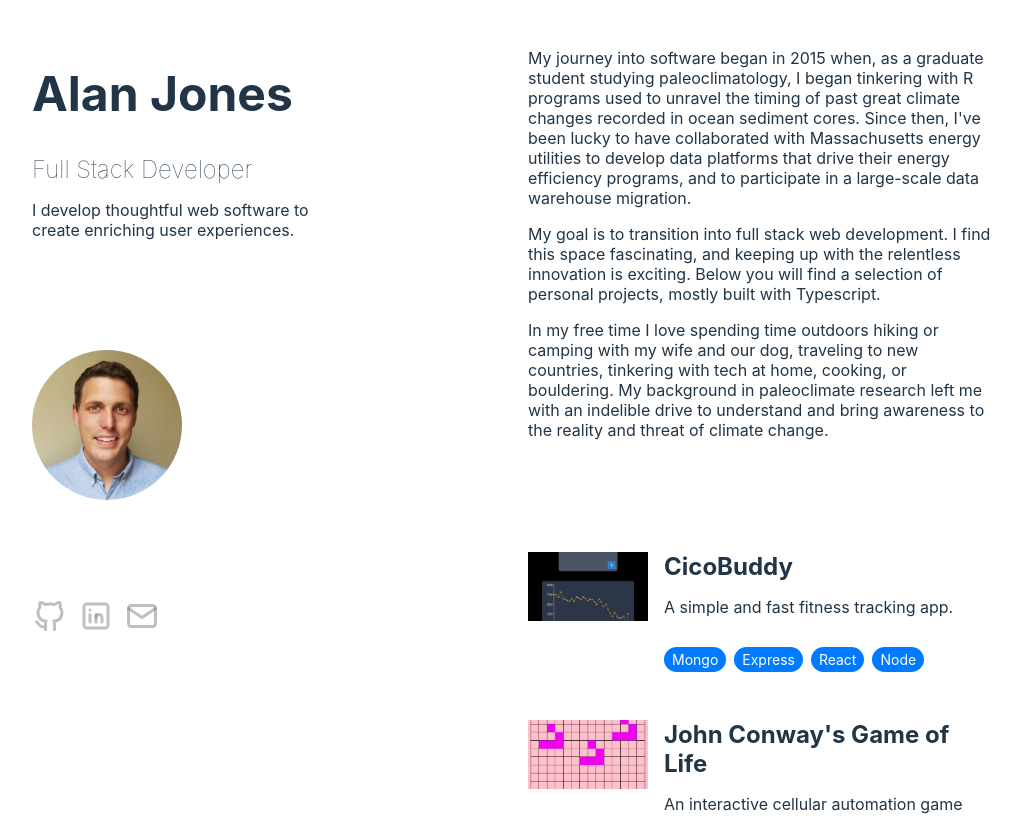
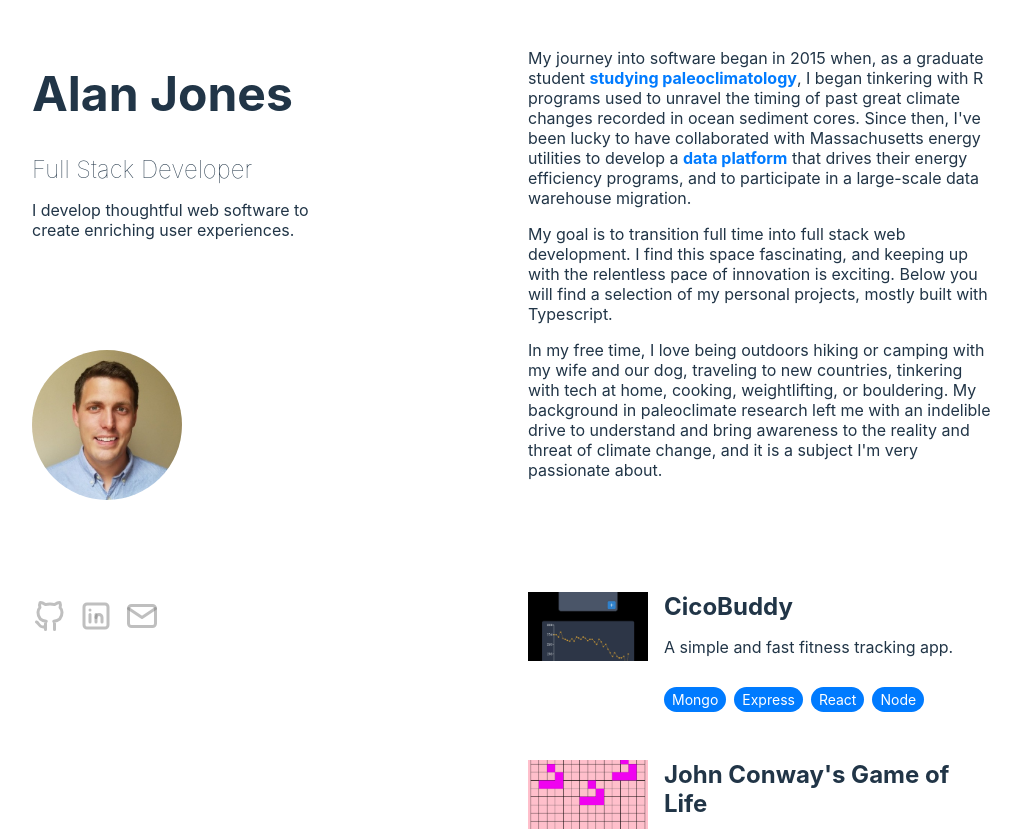
Before and after one commit to aljones1816/aljones1816.github.io, a React (Vite) app: page / in a window 1280 px wide. Shown: the top 831 px of the page, without its empty margins (128-1149 px from the left). Built offline with nearby package versions, Linux system fonts and the light colour scheme.

Commit message:
fixed some style issues

```diff
--- a/src/components/About.tsx
+++ b/src/components/About.tsx
@@ -2,26 +2,39 @@ function About() {
   return (
     <div className="about-me">
       <p>
-        My journey into software began in 2015 when, as a graduate student
-        studying paleoclimatology, I began tinkering with R programs used to
-        unravel the timing of past great climate changes recorded in ocean
-        sediment cores. Since then, I've been lucky to have collaborated with
-        Massachusetts energy utilities to develop data platforms that drive
-        their energy efficiency programs, and to participate in a large-scale
-        data warehouse migration.
+        My journey into software began in 2015 when, as a graduate student{" "}
+        <a
+          href="https://www.sciencedirect.com/science/article/pii/S0277379122001901"
+          className="about-link"
+        >
+          studying paleoclimatology
+        </a>
+        , I began tinkering with R programs used to unravel the timing of past
+        great climate changes recorded in ocean sediment cores. Since then, I've
+        been lucky to have collaborated with Massachusetts energy utilities to
+        develop a{" "}
+        <a
+          href="https://viewer.dnv.com/macustomerprofile/entity/1444/report/2078"
+          className="about-link"
+        >
+          data platform
+        </a>{" "}
+        that drives their energy efficiency programs, and to participate in a
+        large-scale data warehouse migration.
       </p>
       <p>
-        My goal is to transition into full stack web development. I find this
-        space fascinating, and keeping up with the relentless innovation is
-        exciting. Below you will find a selection of personal projects, mostly
-        built with Typescript.
+        My goal is to transition full time into full stack web development. I
+        find this space fascinating, and keeping up with the relentless pace of
+        innovation is exciting. Below you will find a selection of my personal
+        projects, mostly built with Typescript.
       </p>
       <p>
-        In my free time I love spending time outdoors hiking or camping with my
-        wife and our dog, traveling to new countries, tinkering with tech at
-        home, cooking, or bouldering. My background in paleoclimate research
-        left me with an indelible drive to understand and bring awareness to the
-        reality and threat of climate change.
+        In my free time, I love being outdoors hiking or camping with my wife
+        and our dog, traveling to new countries, tinkering with tech at home,
+        cooking, weightlifting, or bouldering. My background in paleoclimate
+        research left me with an indelible drive to understand and bring
+        awareness to the reality and threat of climate change, and it is a
+        subject I'm very passionate about.
       </p>
     </div>
   );
--- a/src/styles/App.css
+++ b/src/styles/App.css
@@ -8,6 +8,7 @@
 
   --color-fg: rgba(255, 255, 255, 0.87);
   --color-bg: #242424;
+  --color-pc: rgba(255, 255, 255, 0.1);
 }
 
 body {
@@ -101,11 +102,8 @@ body {
 
 /* Apply the hover effect */
 .project-link:hover .project-card {
-  background-color: rgba(
-    255,
-    255,
-    255,
-    0.1
+  background-color: var(
+    --color-pc
   ); /* Transparent grey background color on hover */
   border-radius: 10px; /* Rounded edges */
 }
@@ -159,7 +157,7 @@ h2 {
     flex-direction: column-reverse;
     padding-left: 1em;
     padding-right: 1em;
-    width: calc(100%);
+    width: 100%;
   }
 
   .about-me {
@@ -251,5 +249,16 @@ h2 {
   :root {
     --color-fg: #213547;
     --color-bg: #ffffff;
+    --color-pc: rgba(0, 0, 0, 0.1);
   }
 }
+
+.about-link {
+  color: #007bff; /* Same blue color as the tech pills */
+  font-weight: bold; /* Make the text bold */
+  text-decoration: none; /* Optionally remove the underline */
+}
+
+.about-link:hover {
+  text-decoration: underline; /* Optionally add underline on hover for better UX */
+}
```
Also changed, not shown: 2 other files (tests, documents, lock files or other folders).
